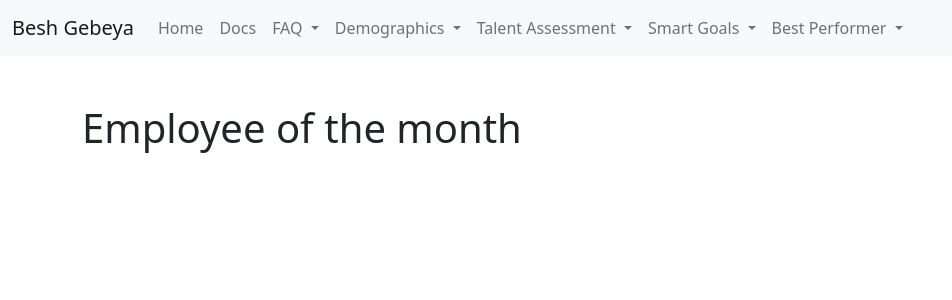
After one commit to antenehbedilu/Besh-Gebeya, a Flask app: page /view-employee-of-the-month in a window 1280 px wide. The commit adds this page. Shown: the top 300 px of the page, without its empty margins (0-952 px from the left). Run offline with Flask 2, Linux system fonts and the light colour scheme; data that the repository does not hold is empty.

Commit message:
Added some gifs, changed the nav bar, changed some tabels

```diff
--- a/app.py
+++ b/app.py
@@ -226,10 +226,18 @@ def view_employee_of_the_year():
 	except Exception as e:
 	    return f'An Error Occured: {e}'
 
+@app.route('/view-employee-of-the-month', methods=['POST', 'GET'])
+def view_employee_of_the_month():
+	try:
+	    employees = db.collection('ASSESSMENT')
+	    employees = employees.where(u'totalScore', u'>', 4.85).stream()
+	    return render_template('view-employee-of-the-month.html', employees=employees)
+	except Exception as e:
+	    return f'An Error Occured: {e}'
 
-
-
-
+@app.route('/docs', methods=['POST', 'GET'])
+def docs():
+    return render_template('docs.html')
 
 
 if __name__ == '__main__':
--- a/templates/add-talent-assessment.html
+++ b/templates/add-talent-assessment.html
@@ -6,7 +6,7 @@
 
 <form action="/add-talent-assessment" method="POST" class="row g-3">
   <div class="col-md-4">
-    <label for="reviewDate" class="form-label">UUID</label>
+    <label for="reviewDate" class="form-label">ID</label>
     <input class="form-control" type="text" name="UUID" id="UUID" required />
   </div>
 
--- a/templates/base.html
+++ b/templates/base.html
@@ -78,12 +78,12 @@
                             <li><a class="dropdown-item" href="/view-employee-of-the-year">Employee of the year</a></li>
                         </ul>
                     </li>
-                    <li class="nav-item">
+                    <!-- <li class="nav-item">
                         <a class="nav-link" href="/charts">Charts</a>
                     </li>
                     <li class="nav-item">
                         <a class="nav-link" href="/api">API</a>
-                    </li>
+                    </li> -->
                 </ul>
             </div>
         </div>
--- /dev/null
+++ b/templates/view-employee-of-the-month.html
@@ -0,0 +1,21 @@
+{% extends 'base.html' %} {% block head %}
+<title>Employee of the month</title>
+{% endblock %} {% block body %}
+<h1>Employee of the month</h1>
+<br />
+
+{% for employee in employees %} {% set employee = employee.to_dict() %}
+<div class="d-flex justify-content-center">
+  <div class="card border-primary mb-3" style="max-width: 18rem">
+    <div class="card-header">
+      Best Performer of {{ employee['reviewDate'][0:4] }}
+    </div>
+    <div class="card-body">
+      <h5 class="card-title">Employee ID {{ employee['UUID'] }}</h5>
+      <p class="card-text">Review Month {{ employee['reviewDate'] }}</p>
+    </div>
+  </div>
+</div>
+<br />
+
+{% endfor %} {% endblock %}
```
Also changed, not shown: templates/docs.html (added, +21 -0 lines), templates/view-demographics.html (+12 -12 lines), templates/view-employee-of-the-year.html (+4 -4 lines), templates/view-talent-assessments.html (+8 -8 lines), 2 other files.
